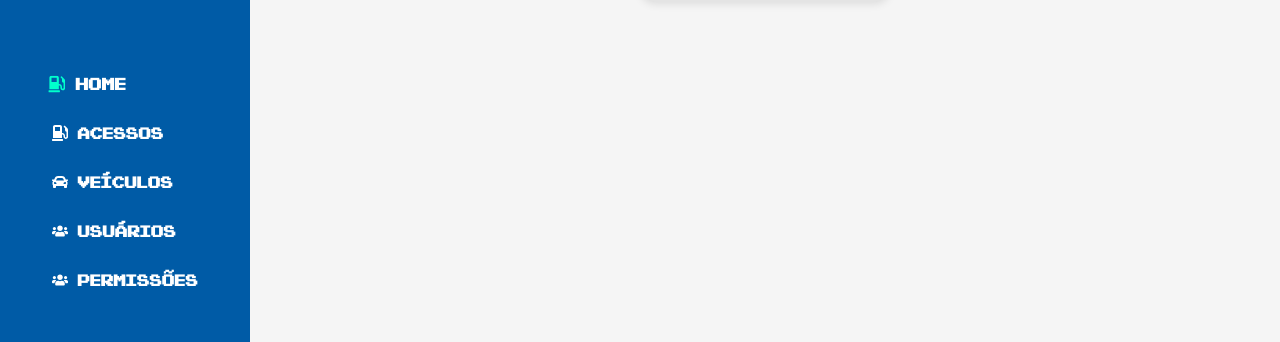
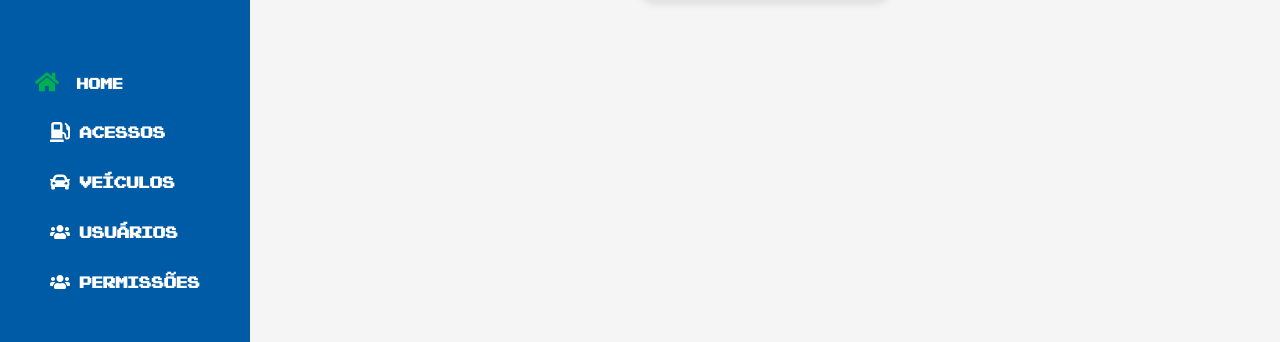
Before and after one commit to frnadin/frontend-estacionas-senai, a React (Vite) app: page /home in a window 1280 px wide. In both pictures the pointer is over the button "HOME". Shown: the part 251-593 px from the top of the page. Built offline with nearby package versions, Linux system fonts and the light colour scheme.

Commit message:
style: ajustes nos componentes

```diff
--- a/src/components/SideBar/SideBarMenu.css
+++ b/src/components/SideBar/SideBarMenu.css
@@ -48,14 +48,25 @@
   display: flex;
   align-items: center;
   gap: 10px;
+  transition: transform 0.3s ease;
 }
 
 .sidebar-buttons button:hover {
-  color: #00ffcc;
-  transform: scale(1.05);
+  transform: scale(1.2);
+  color: #00b050;
 }
 
 h2 {
   font-size: 16px;
   color: #ffffff !important;
+  transition: transform 0.6s ease;
 }
+h2:hover {
+  color: #00b050 !important;
+  transform: scale(0.8);
+}
+
+.icon {
+  font-size: 20px;
+
+}
--- a/src/components/SideBar/SideBarMenu.jsx
+++ b/src/components/SideBar/SideBarMenu.jsx
@@ -1,6 +1,6 @@
 import React from 'react';
 import './SidebarMenu.css';
-import { FaGasPump, FaCar, FaUsers } from 'react-icons/fa';
+import { FaGasPump, FaCar, FaUsers, FaHome  } from 'react-icons/fa';
 
 export default function SidebarMenu() {
   return (
@@ -13,7 +13,7 @@ export default function SidebarMenu() {
 
       <div className="sidebar-buttons">
         <button>
-          <FaGasPump className="icon" />
+          <FaHome className="icon" />
           <h2>HOME</h2>
         </button>
         <button>
```
